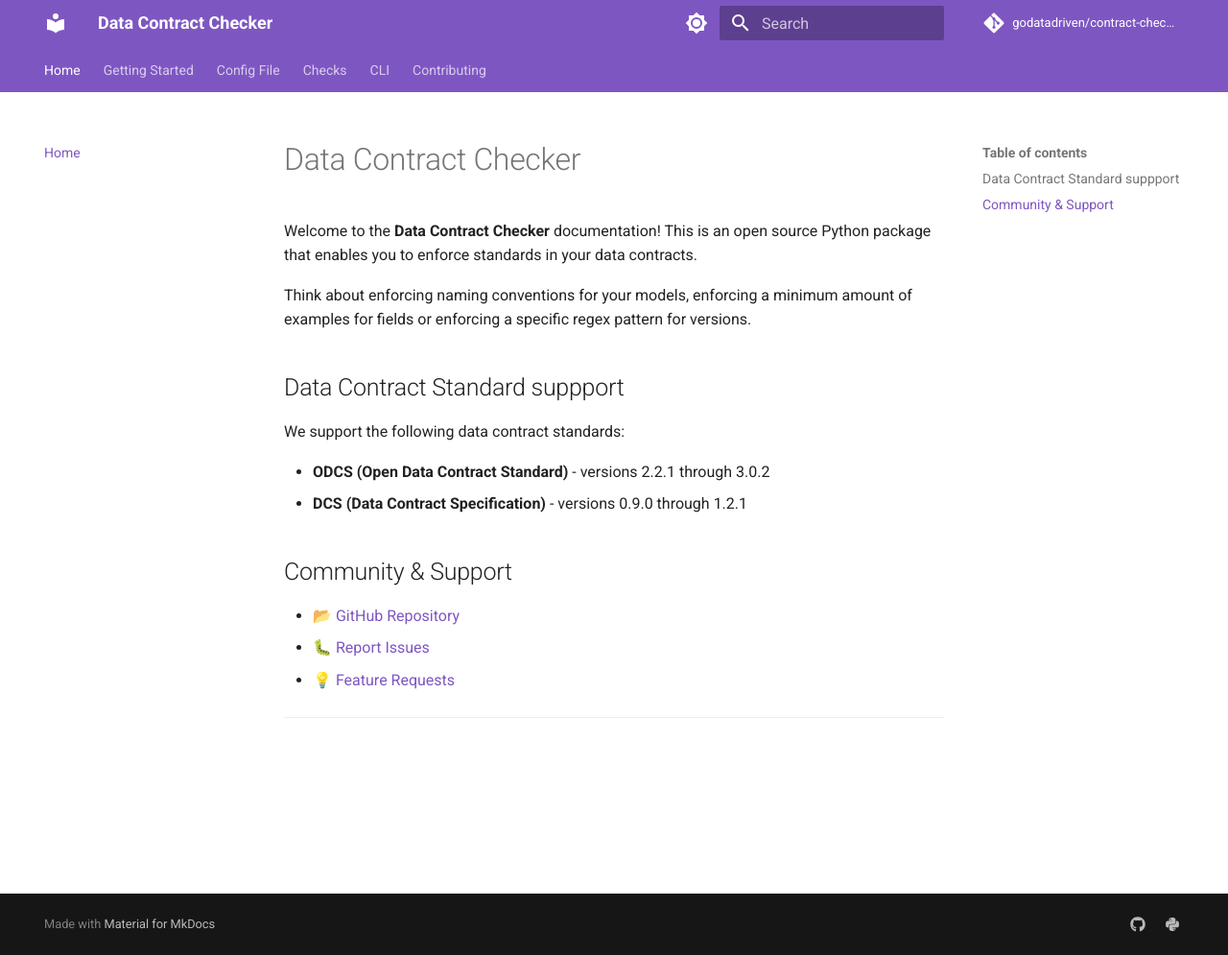
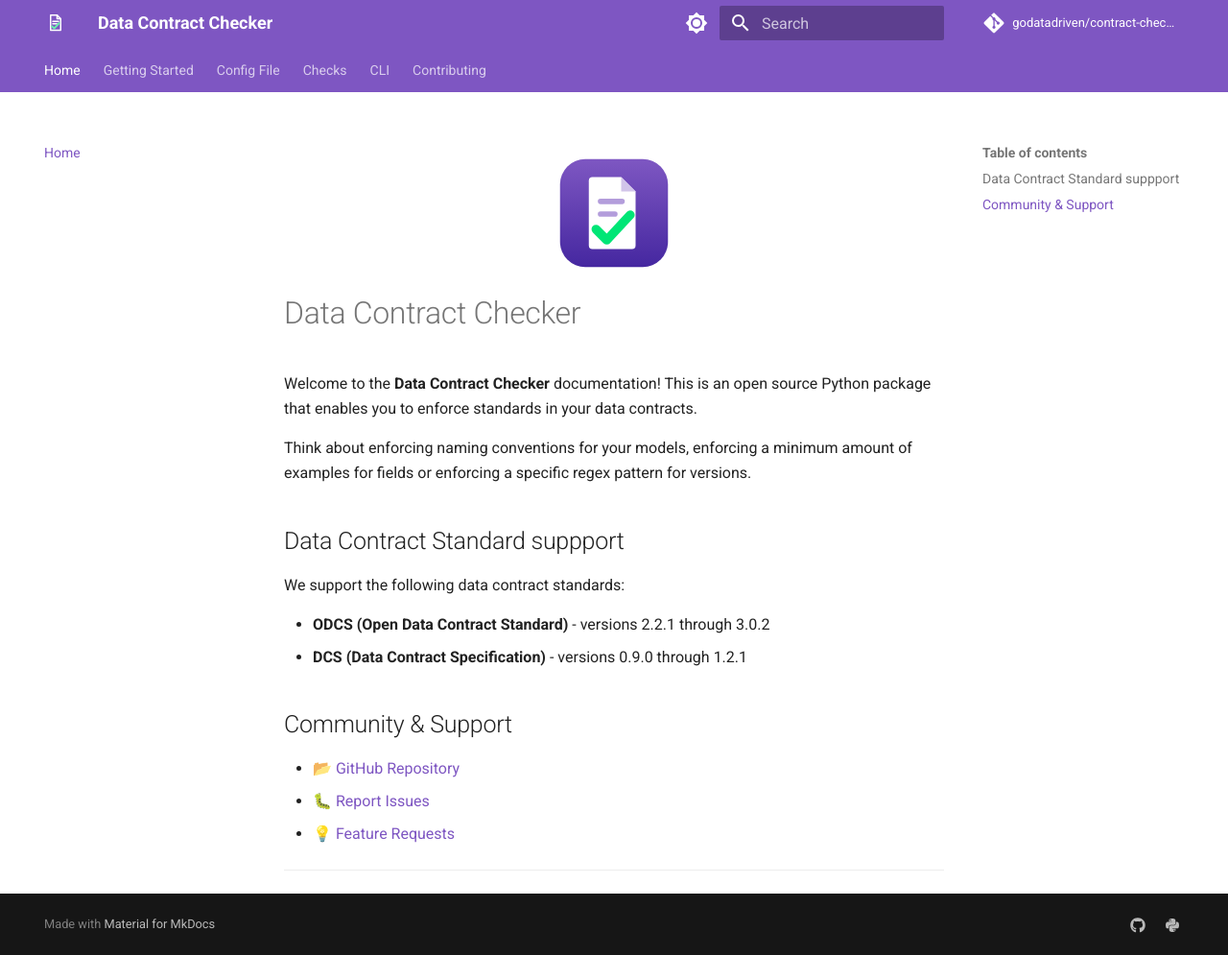
Before and after one commit to godatadriven/contract-checker, an MkDocs documentation site: the page built from docs/index.md, in a window 1280 px wide and 995 px high. Shown: the whole window at 96% size. Built offline with MkDocs 1.6.1 and Material for MkDocs 9.7.7, drawn with Linux system fonts in a browser that asks for light colours; comment, search, counter and statistics services are not loaded.

Commit message:
docs: add project logo and favicon
Add an SVG logo for the Data Contract Checker: a contract document
validated with a green check mark, in the docs' deep-purple palette.

- docs/assets/favicon.svg: filled badge version (browser tab + README/docs hero)
- docs/assets/logo.svg: white line-art version for the deep-purple docs header
- Wire both into mkdocs.yml (theme.logo, theme.favicon)
- Show the logo at the top of README.md and docs/index.md

```diff
--- a/docs/index.md
+++ b/docs/index.md
@@ -1,3 +1,7 @@
+<p align="center">
+  <img src="assets/favicon.svg" alt="Data Contract Checker logo" width="120" height="120">
+</p>
+
 # Data Contract Checker
 
 Welcome to the **Data Contract Checker** documentation! This is an open source Python package that enables you to enforce standards in your data contracts.
--- a/mkdocs.yml
+++ b/mkdocs.yml
@@ -6,6 +6,8 @@
 
 theme:
   name: material
+  logo: assets/logo.svg
+  favicon: assets/favicon.svg
   features:
     - navigation.tabs
     - navigation.sections
```
Also changed, not shown: README.md (+5 -1 lines), docs/assets/favicon.svg (added), docs/assets/logo.svg (added).
